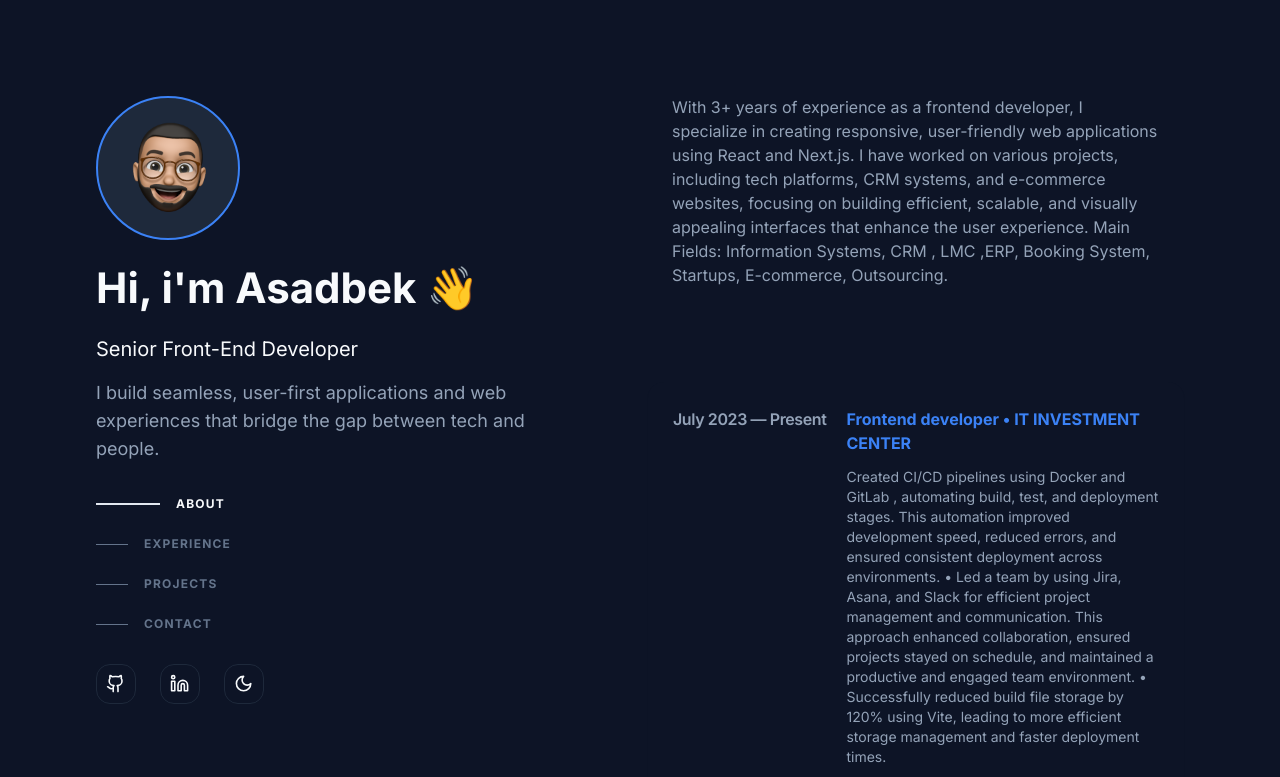
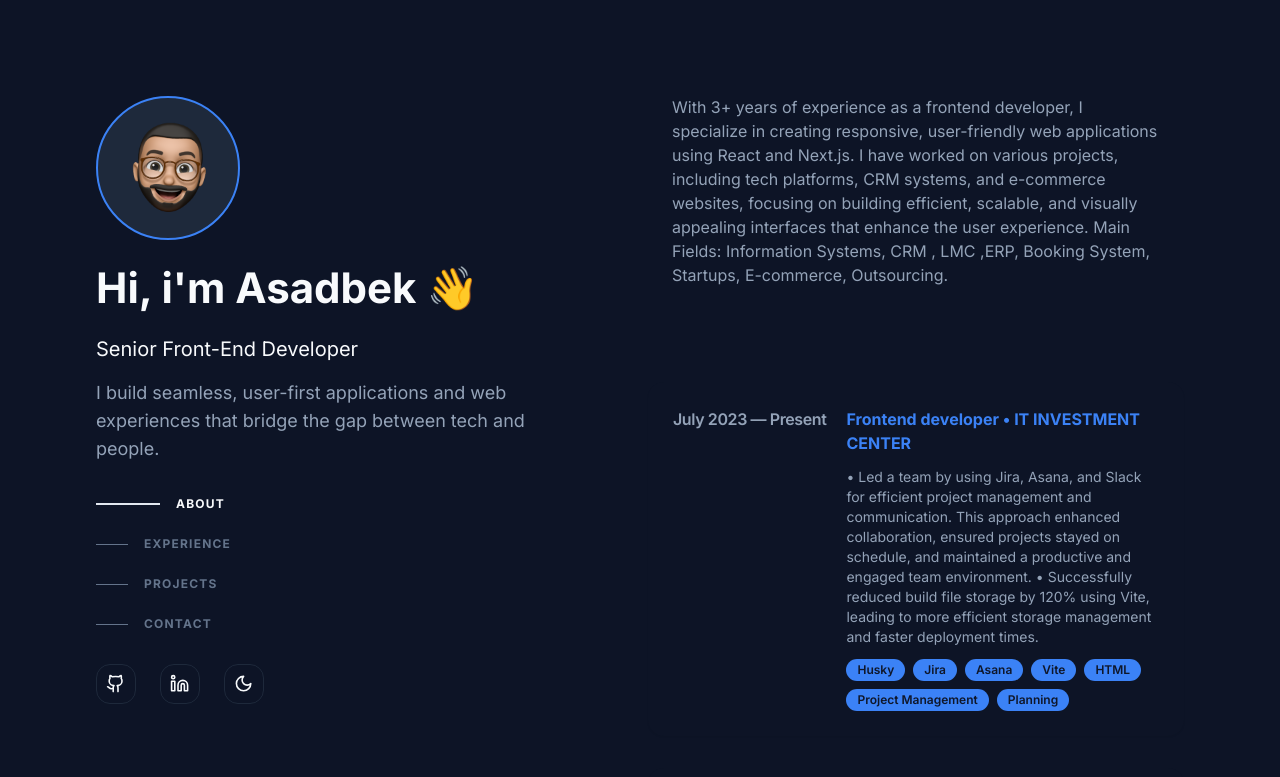
Before and after one commit to AsadbekAbdullayev/portfolio-v2, a Next.js app: page / in a window 1280 px wide. Shown: the top 777 px of the page. Built offline with nearby package versions, Linux system fonts and the light colour scheme.

Commit message:
Update ExpCards.tsx

```diff
--- a/components/ExpCards.tsx
+++ b/components/ExpCards.tsx
@@ -16,15 +16,14 @@ const jobPositions = [
     currentPosition: "Frontend developer",
     place: "IT INVESTMENT CENTER",
     previousPositions: [""],
-    description: `Created CI/CD pipelines using Docker and GitLab , automating build, test, and deployment stages. This automation improved
-development speed, reduced errors, and ensured consistent deployment across environments.
+    description: `
 • Led a team by using Jira, Asana, and Slack for efficient project management and communication. This approach enhanced
 collaboration, ensured projects stayed on schedule, and maintained a productive and engaged team environment.
 • Successfully reduced build file storage by 120% using Vite, leading to more efficient storage management and faster deployment
 times.
 `,
     skills: [
-      "Docker",
+
       "Husky",
       "Jira",
       "Asana",
```
